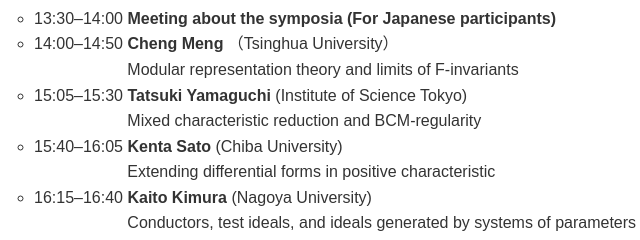
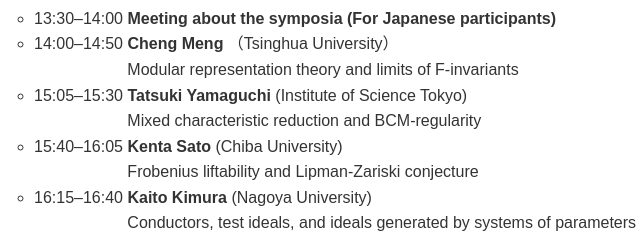
Before and after one commit to skumashiro/casymp46.github.io, a plain HTML site: page program.html in a window 1280 px wide. Shown: the part 1041-1281 px from the top of the page, 66-706 px from the left. Drawn offline with Linux system fonts and the light colour scheme.

Commit message:
Add files via upload

```diff
--- a/program.html
+++ b/program.html
@@ -115,7 +115,7 @@
 
         <li>15:40–16:05 <b>Kenta Sato</b> (Chiba University)<br>
           &nbsp;&nbsp;&nbsp;&nbsp;&nbsp;&nbsp;&nbsp;&nbsp;&nbsp;&nbsp;&nbsp;&nbsp;&nbsp;&nbsp;&nbsp;&nbsp;&nbsp;&nbsp;&nbsp;&nbsp;
-          Extending differential forms in positive characteristic</li>
+          Frobenius liftability and Lipman-Zariski conjecture</li>
 
         <li>16:15–16:40 <b>Kaito Kimura</b> (Nagoya University)<br>
           &nbsp;&nbsp;&nbsp;&nbsp;&nbsp;&nbsp;&nbsp;&nbsp;&nbsp;&nbsp;&nbsp;&nbsp;&nbsp;&nbsp;&nbsp;&nbsp;&nbsp;&nbsp;&nbsp;&nbsp;
```
